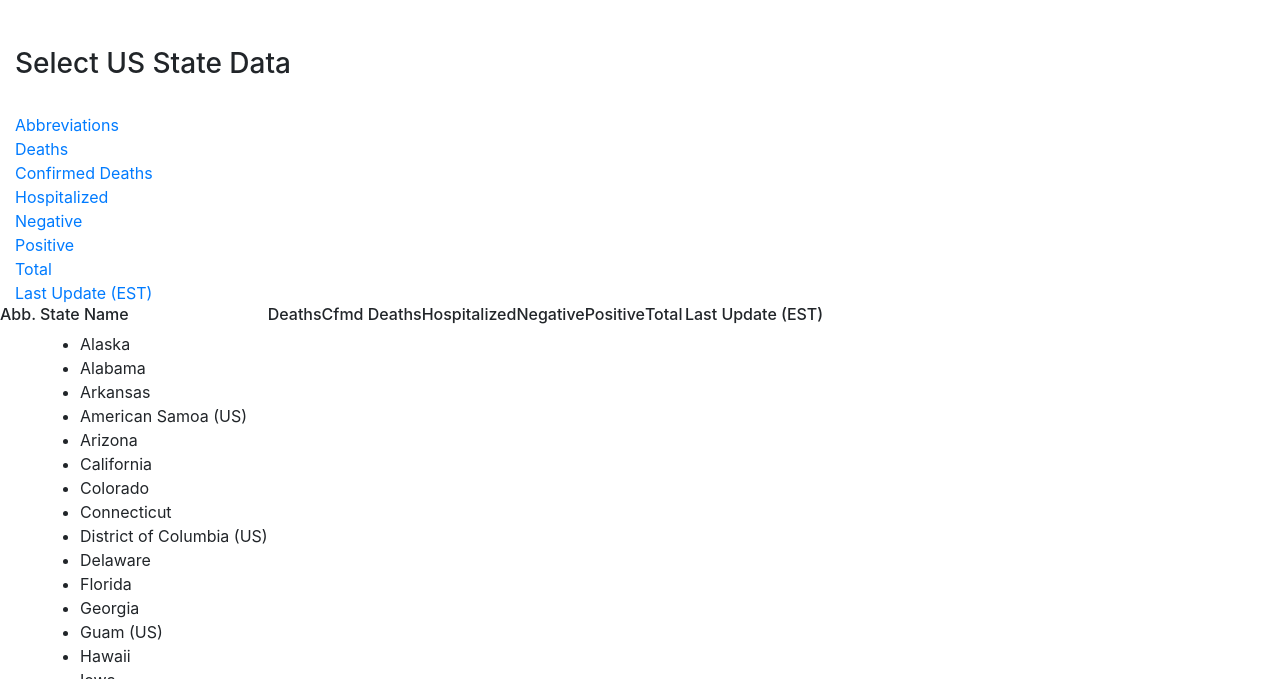
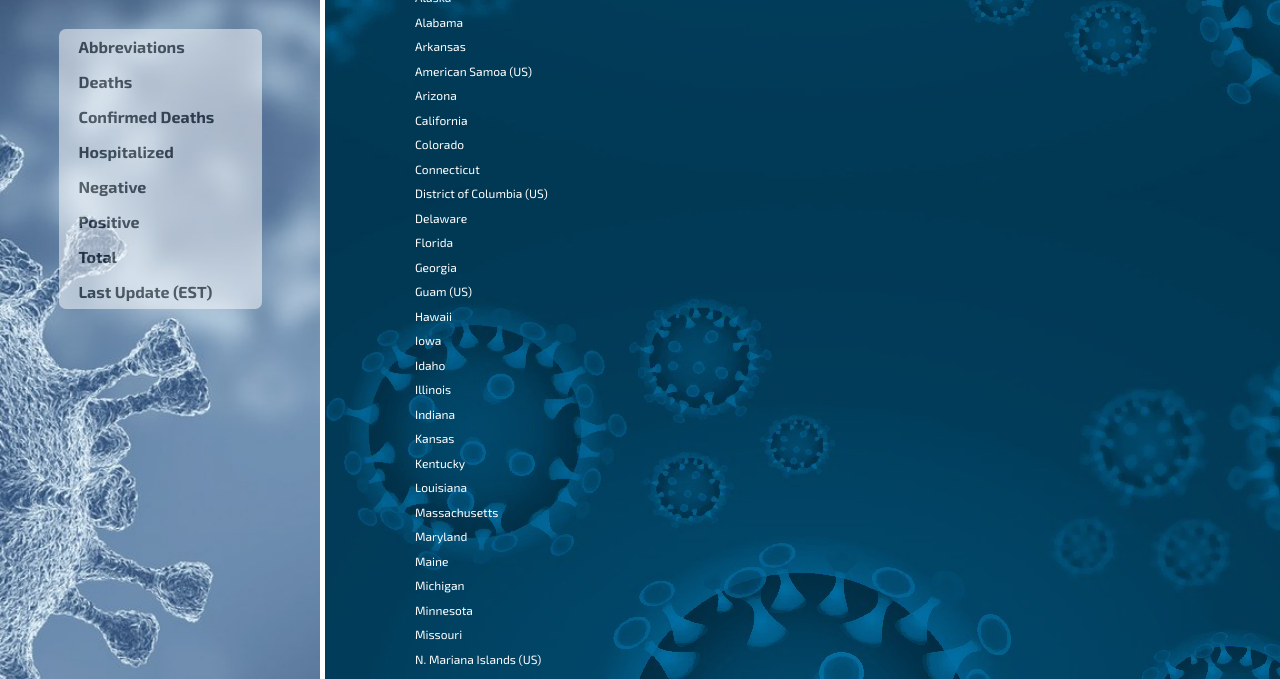
Before and after one commit to babornkamp/apiProject, a plain HTML site: page index.html in a window 1280 px wide. Shown: the part 306-985 px from the top of the page. Drawn offline with nearby package versions, Linux system fonts and the light colour scheme.

Commit message:
updatede css path and file names

```diff
--- a/css/main.css
+++ b/css/main-styling.css
@@ -4,4 +4,4 @@
 @import "./body.css";
 @import "./header.css";
 @import "./variables.css";
-@import "./main.css"
+@import "./main-styling.css"
--- a/index.html
+++ b/index.html
@@ -13,7 +13,7 @@
     <link href="https://fonts.googleapis.com/css2?family=Exo+2:wght@400;700&display=swap" rel="stylesheet">
 
     <!-- CSS FILE -->
-    <link rel="stylesheet" href="./css/_main.css">
+    <link rel="stylesheet" href="./css/main-styling.css">
 
 </head>
 <body>
```
